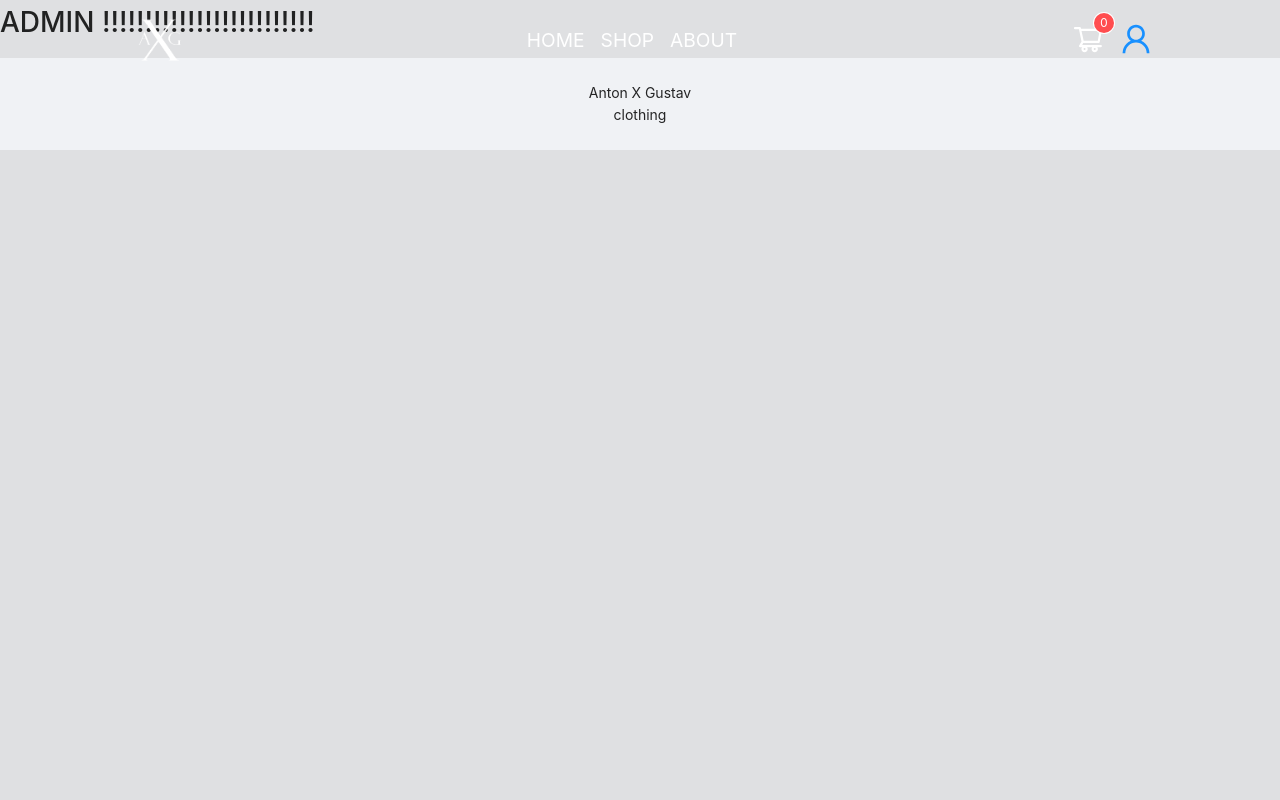
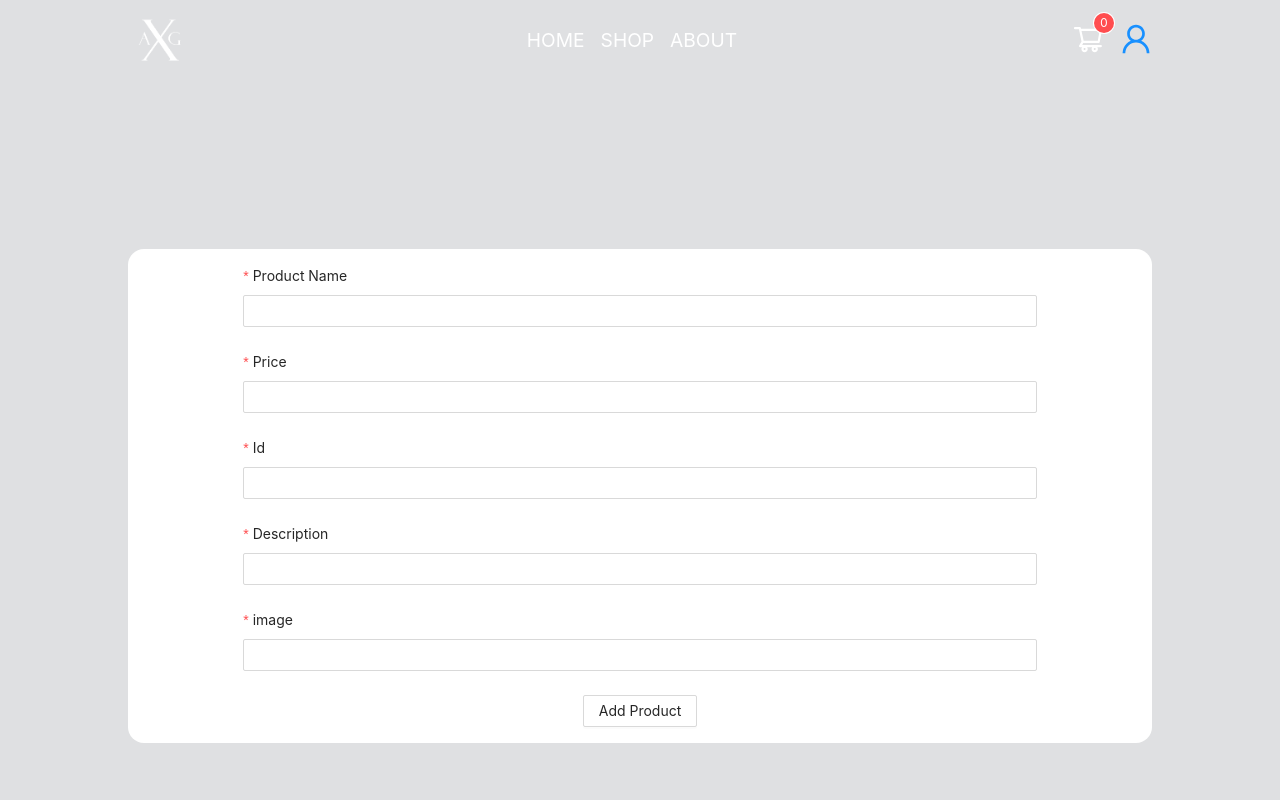
Before and after one commit to lilgujj/axg-shop, a React (Create React App) app: page /admin in a window 1280 px wide. Shown: the top 800 px of the page. Built offline with nearby package versions, Linux system fonts and the light colour scheme; the HTML template or start-up script is replaced by a standard one.

Commit message:
admin page

```diff
--- a/src/components/Admin.tsx
+++ b/src/components/Admin.tsx
@@ -1,8 +1,75 @@
+import { CartContext } from "../context/CartContext";
+import React, { useContext } from 'react';
+import { products } from "../products";
+import { Button, Form, Input, Upload } from 'antd'
+import "../css/layout.css";
+import "../css/checkOut.css";
+import { InboxOutlined } from "@ant-design/icons";
+import AdminForm from "./adminForm";
+import Crud from "./Crud";
 
 
 function Admin() {
+    const context = useContext(CartContext)
+    const [form] = Form.useForm();
+
+    const validateMessages = {
+        required: "required!",
+        types: {
+        email: "not a valid email!",
+        number: "not a valid number!",
+        },
+    };
+
+    const onCheck = async () => {
+    try {
+      const values = await form.validateFields();
+      console.log(values)
+      addProduct(values)
+    } catch (errorInfo) {
+      console.log("Failed:", errorInfo);
+    }
+  };
+
+    const addProduct = (values: any) => {
+        products.push({
+            productName: values.productname,
+            price: values.price,
+            id: values.id,
+            img: values.image,
+            description: values.description
+        })
+    }
+
     return (
-        <h1>ADMIN !!!!!!!!!!!!!!!!!!!!!!!!!</h1>
+        <div className="formContainer flex centerY centerX" >
+            <div className="form flex-col centerY centerX">
+                <div style={{ margin: ".5rem 0", width: "100%" }}>
+
+                    {
+                        products.map((p) => {
+                            <>
+                            <Crud productName={p.productName} id={p.id} description={p.description} price={p.price} image={p.img} />
+                            </>
+                        })
+                    }
+                    <Form
+                        form={form}
+                        layout="vertical"
+                        name="dynamic_rules"
+                        className="formInfo flex-col centerY centerX payment"
+                        style={{ padding: '1rem' }}
+                        validateMessages={validateMessages}
+                    >
+                    <AdminForm  check={onCheck}/>
+                    </Form>
+
+
+                </div>
+
+            </div>
+
+        </div>
     )
 }
 
--- /dev/null
+++ b/src/components/Crud.tsx
@@ -0,0 +1,29 @@
+import { Button } from "antd";
+import React from "react";
+import { products } from "../products"
+
+
+interface Props {
+    productName: string,
+    id: string,
+    description: string,
+    price: number,
+    image: string,
+}
+
+function Crud(props: Props) {
+    return (
+
+        <div className="flex space-between" style={{ width: '100%' }}>
+            <div>{props.productName}</div>
+            <div>{props.id}</div>
+            <div>{props.price}</div>
+            <div>{props.description}</div>
+            <Button>Edit</Button>
+            <Button>Delete</Button>
+        </div>
+
+    )
+}
+
+export default Crud;
--- /dev/null
+++ b/src/components/adminForm.tsx
@@ -0,0 +1,57 @@
+import { Button, Form, Input } from "antd";
+import React from "react";
+interface Props {
+    check: () => void
+}
+
+function AdminForm(props: Props) {
+
+    return (
+        <>
+                <Form.Item
+                    style={{ width: "80%" }}
+                    name="productname"
+                    label="Product Name"
+                    rules={[{ required: true }]}
+                >
+                    <Input />
+                </Form.Item>
+                <Form.Item
+                    style={{ width: "80%" }}
+                    name="price"
+                    label="Price"
+                    rules={[{ required: true }]}
+                >
+                    <Input />
+                </Form.Item>
+                <Form.Item
+                    style={{ width: "80%" }}
+                    name="id"
+                    label="Id"
+                    rules={[{ required: true}]}
+                >
+                    <Input />
+                </Form.Item>
+                <Form.Item
+                    style={{ width: "80%" }}
+                    name="description"
+                    label="Description"
+                    rules={[{ required: true }]}
+                >
+                    <Input />
+                </Form.Item>
+                <Form.Item
+                    style={{ width: "80%" }}
+                    name="image"
+                    label="image"
+                    rules={[{ required: true }]}
+                >
+                    <Input />
+                </Form.Item>
+
+                <Button onClick={props.check}>Add Product</Button>
+        </>
+    );
+}
+
+export default AdminForm;
--- a/src/components/checkOut.tsx
+++ b/src/components/checkOut.tsx
@@ -118,10 +118,7 @@ const CheckOut = () => {
   }
   return (
     <div className="formContainer flex centerY centerX">
-      <div
-        className="form flex-col centerY centerX"
-        style={{ marginTop: "5rem", marginBottom: "1rem" }}
-      >
+      <div className="form flex-col centerY centerX">
         <div style={{ margin: ".5rem 0", width: "100%" }}>
           <Form
             form={form}
--- a/src/css/checkOut.css
+++ b/src/css/checkOut.css
@@ -4,7 +4,9 @@
 
 .form {
     width: 80%;
-    min-height: 100vh
+    min-height: 100vh;
+    margin-top: 6rem;
+    margin-botton: 1rem;
 }
 
 .formInfo {
--- a/src/css/layout.css
+++ b/src/css/layout.css
@@ -6,6 +6,10 @@
 
 .row {
     flex-direction: row;
+}
+
+.vh100 {
+    min-height: 100vh;
 }
 
 .flex {
```
